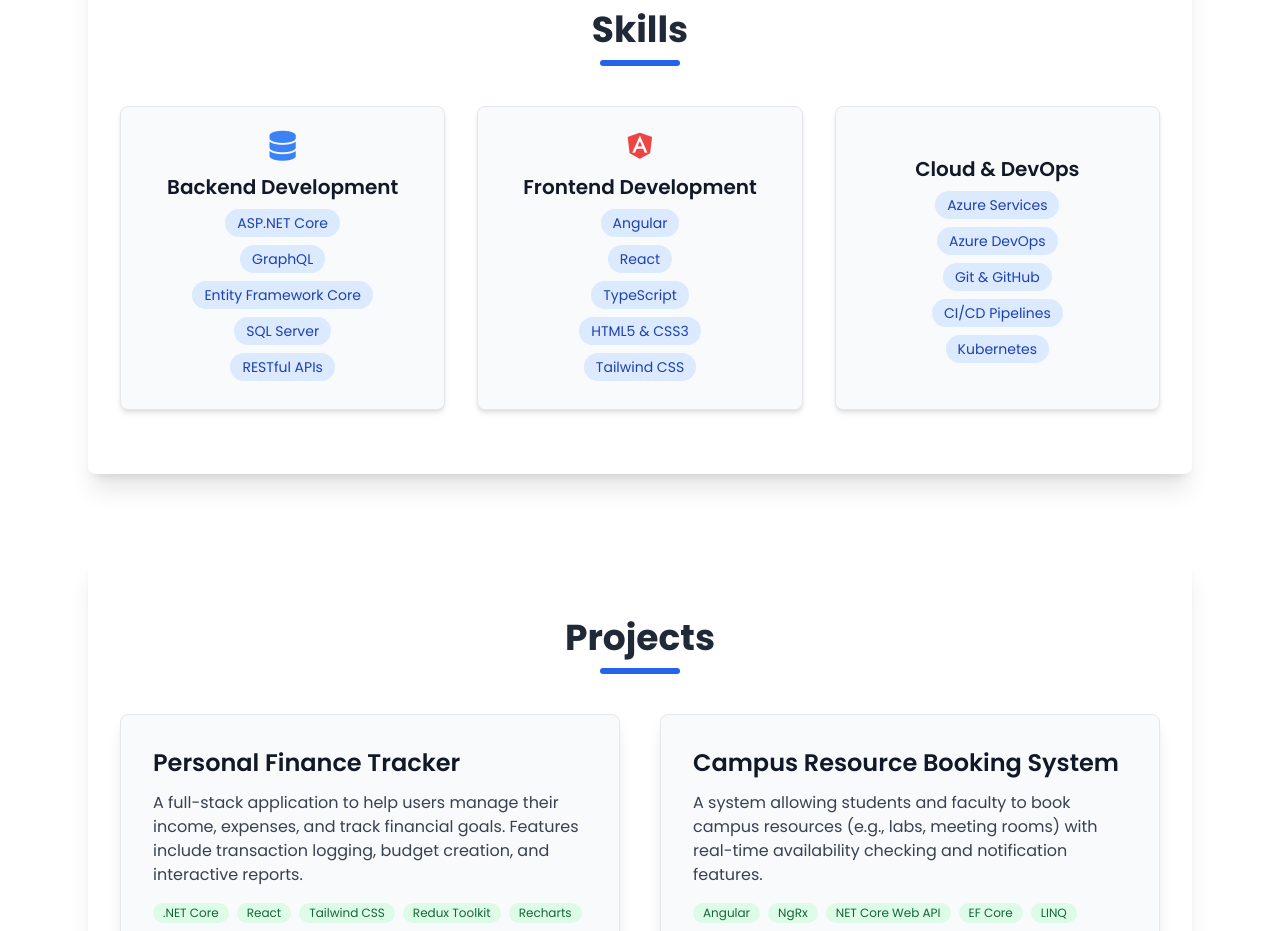
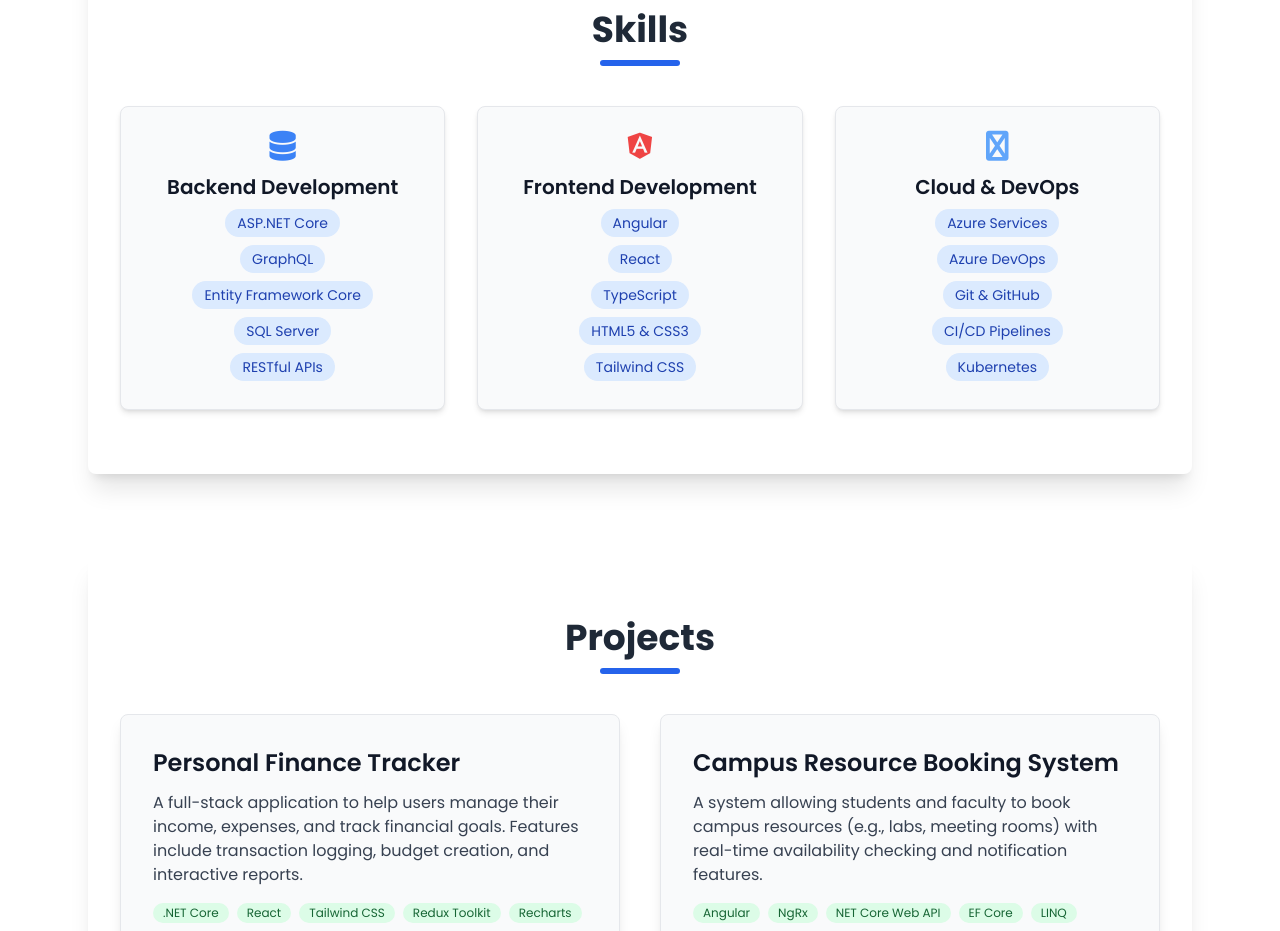
Before and after one commit to AbhinavMaram/AbhinavPortfolio, a website: page frontend/index.html in a window 1280 px wide. Shown: the part 1160-2091 px from the top of the page. Drawn offline with nearby package versions, Linux system fonts and the light colour scheme; files that its build step writes are made by us from their sources.

Commit message:
Update skill icon from Azure to Cloud in skills section

```diff
--- a/frontend/index.html
+++ b/frontend/index.html
@@ -109,7 +109,7 @@
           </ul>
         </div>
         <div class="skill-card">
-          <i class="fab fa-azure text-blue-400 text-3xl mb-3"></i>
+          <i class="fab fa-cloud text-blue-400 text-3xl mb-3"></i>
           <h3 class="text-xl font-semibold mb-2">Cloud & DevOps</h3>
           <ul class="list-none space-y-1">
             <li><span class="skill-item">Azure Services</span></li>
```
